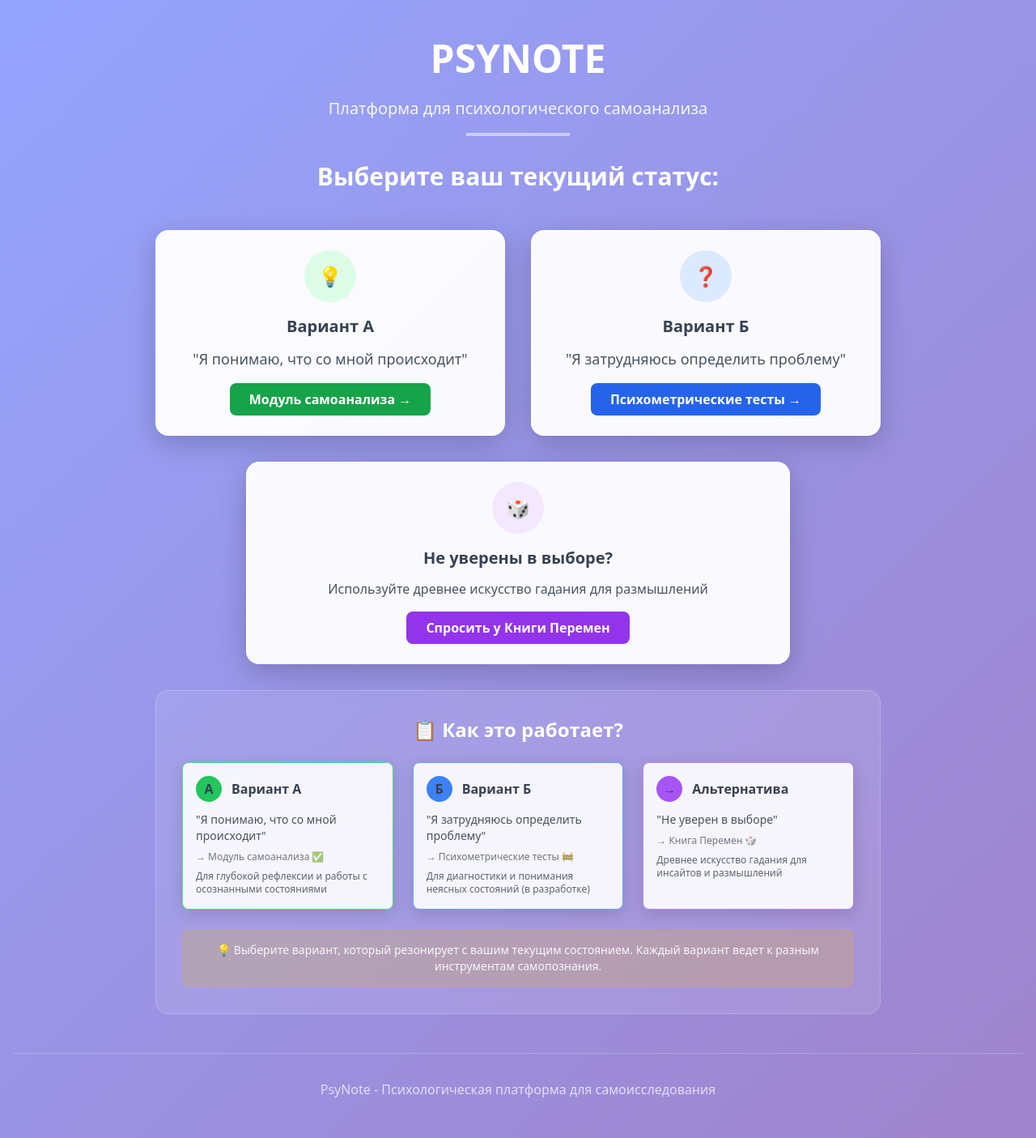
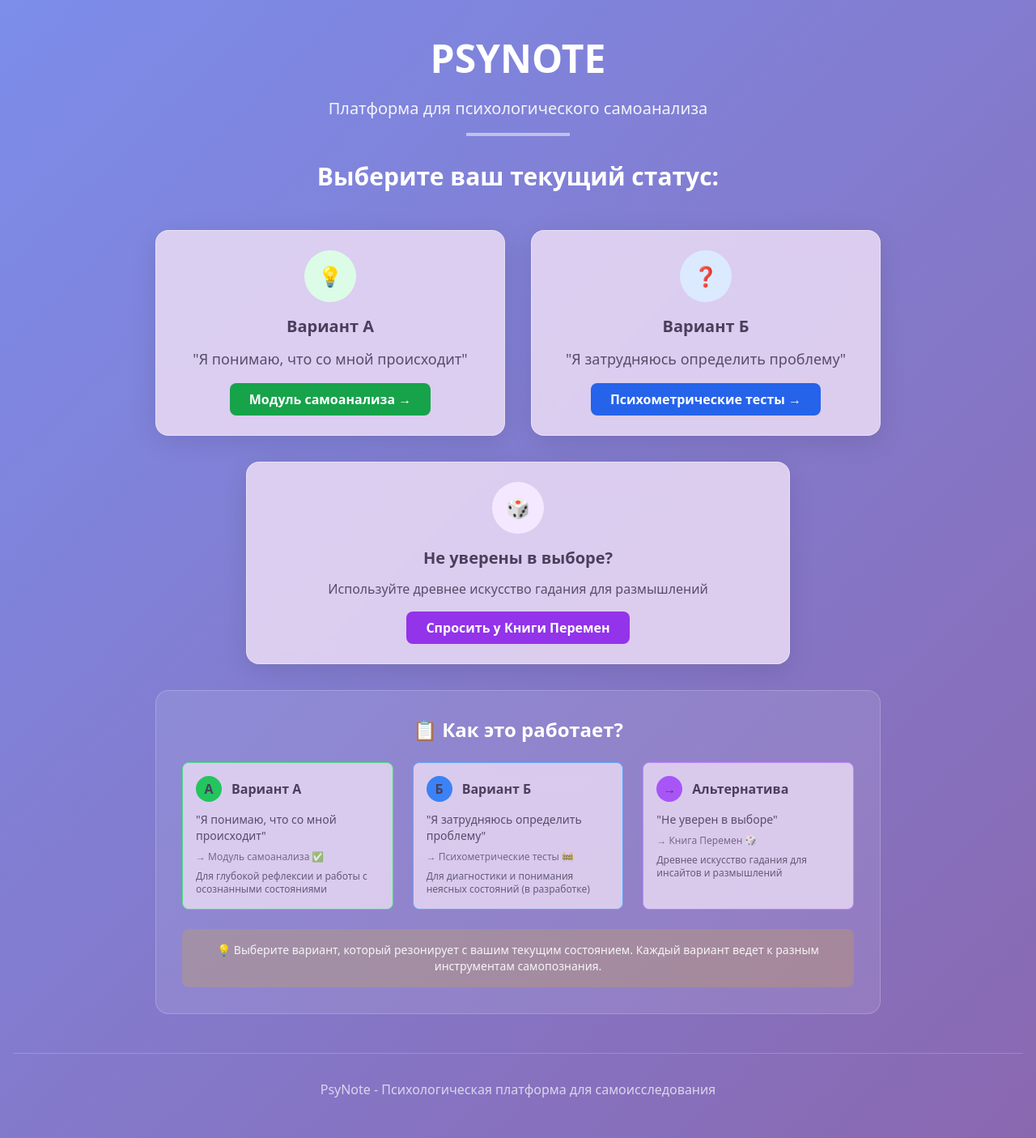
Before and after one commit to skifberg/PsyNote, a FastAPI app: page / in a window 1280 px wide. Shown: the whole page at 81% size. Run offline with FastAPI, Linux system fonts and the light colour scheme; some libraries are stand-ins or nearby versions.

Commit message:
✅ 2025-09-01 15:57 - Авто-коммит после тестирования
- Главная страница работает
- Книга Перемен запускается
- Модуль самоанализа открывается
- Этап тестирования пройден

#autocommit #progress

```diff
--- a/backend/app/templates/index.html
+++ b/backend/app/templates/index.html
@@ -7,35 +7,44 @@
     <script src="https://cdn.tailwindcss.com"></script>
     <style>
     .decision-gate {
-        background: linear-gradient(135deg, #94a5ff 0%, #a083cc 100%); /* Очень светлый фон */
+        background: linear-gradient(135deg, #7c8dea 0%, #8a68b0 100%);
         min-height: 100vh;
     }
     .gate-card {
         transition: all 0.3s ease;
-        background: rgba(255, 255, 255, 0.95); /* Почти белые карточки */
-        border: 1px solid rgba(255, 255, 255, 0.8);
-        box-shadow: 0 10px 35px rgba(0, 0, 0, 0.2);
-        border-radius: 20px;
-        color: #374151; /* Темный текст для контраста */
+        backdrop-filter: blur(12px);
+        background: rgba(235, 220, 245, 0.85); /* Светло-цикломеновый с прозрачностью */
+        border: 1px solid rgba(255, 255, 255, 0.4);
+        box-shadow: 0 8px 32px rgba(0, 0, 0, 0.1);
+        border-radius: 18px;
+        color: #4a3f5c; /* Темно-фиолетовый текст для контраста */
     }
     .gate-card:hover {
         transform: translateY(-5px);
-        box-shadow: 0 20px 45px rgba(0, 0, 0, 0.25);
-        background: rgba(255, 255, 255, 0.98);
+        box-shadow: 0 20px 40px rgba(0, 0, 0, 0.2);
+        background: rgba(240, 230, 250, 0.95); /* Чуть светлее при наведении */
     }
     .gate-card h3,
     .gate-card p {
-        color: #374151; /* Темный текст */
+        color: #4a3f5c; /* Темно-фиолетовый текст */
+    }
+    .choice-btn {
+        transition: all 0.3s ease;
+    }
+    .choice-btn:hover {
+        transform: scale(1.05);
     }
     .explanation-box {
-        background: rgba(255, 255, 255, 0.9);
-        border: 1px solid rgba(255, 255, 255, 0.7);
-        color: #374151;
-        box-shadow: 0 5px 20px rgba(0, 0, 0, 0.15);
+        background: rgba(235, 220, 245, 0.8); /* Тот же цикломеновый */
+        border-left: 4px solid;
+        backdrop-filter: blur(12px);
+        border: 1px solid rgba(255, 255, 255, 0.3);
+        border-radius: 12px;
+        color: #4a3f5c;
     }
     .explanation-box h4,
     .explanation-box p {
-        color: #374151; /* Темный текст */
+        color: #4a3f5c; /* Темно-фиолетовый текст */
     }
 </style>
 </head>
```
